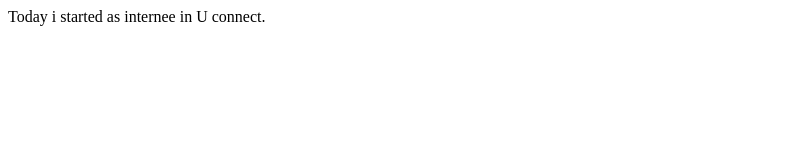
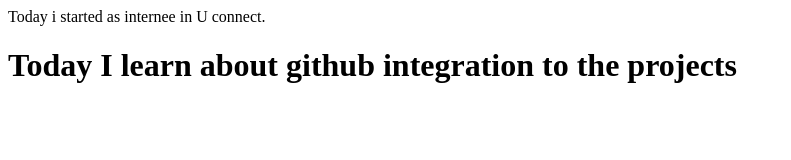
Before and after one commit to farazahmad96/test-file-upload, a plain HTML site: page index.html in a window 1280 px wide. Shown: the whole page, without its empty margins (0-791 px from the left). Drawn offline with Linux system fonts and the light colour scheme.

Commit message:
Added h1 header to the file

```diff
--- a/index.html
+++ b/index.html
@@ -4,5 +4,6 @@
 </head>
 <body>
 	Today i started as internee in U connect.
+	<h1>Today I learn about github integration to the projects</h1>
 </body>
 </html>
```
